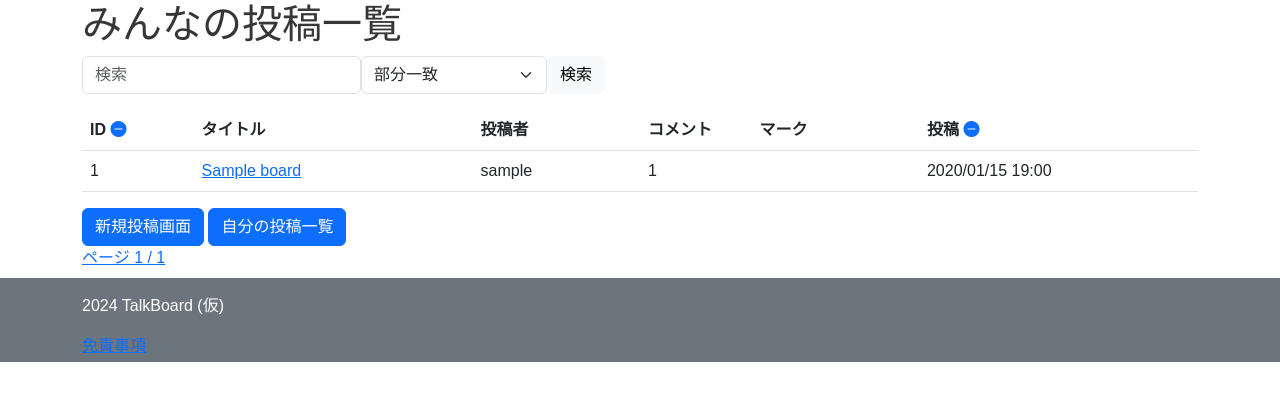
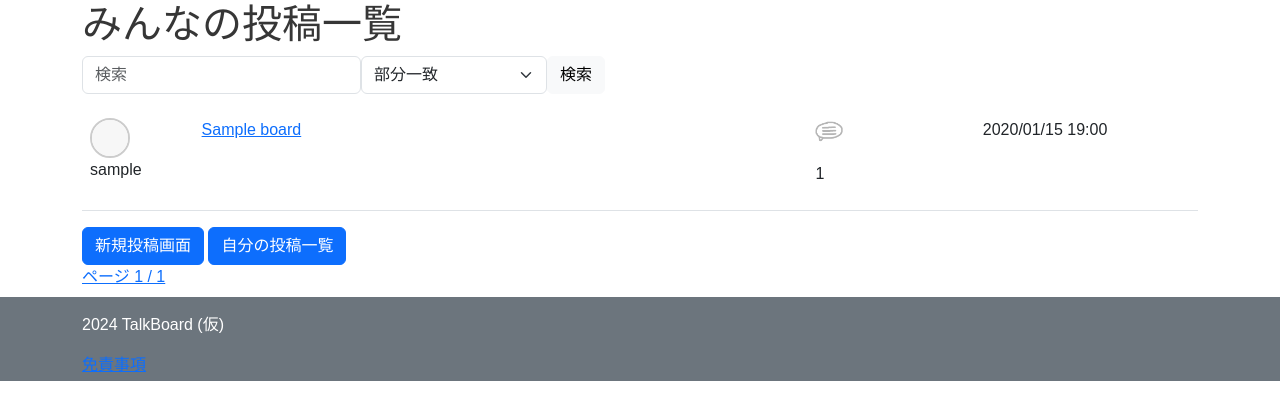
Before and after one commit to moemoehyun/TalkBoard, a Django app: page / in a window 1280 px wide. Shown: the part 93-513 px from the top of the page. Run offline with Django 5.2, Linux system fonts and the light colour scheme; tables that the repository leaves empty hold one stand-in row (values such as "Sample post").

Commit message:
スレッドのデザイン変更

```diff
--- a/TalkBoard/config/static/css/style.css
+++ b/TalkBoard/config/static/css/style.css
@@ -81,7 +81,7 @@ main {
 
 /* PC用とスマホ用のレスポンシブスタイル */
 .mobile-view {
-    font-size: 12px;
+    font-size: 11px;
 }
 
 .desktop-view {
--- a/TalkBoard/config/templates/index.html
+++ b/TalkBoard/config/templates/index.html
@@ -25,55 +25,37 @@
     <table class="table">
         <colgroup>
             <col style="width: 10%;">
-            <col style="width: 25%;">
-            <col style="width: 15%;">
-            <col style="width: 10%;">
-            <col style="width: 15%;">
-            <col style="width: 25%;">
+            <col style="width: 55%;">
+            <col style="width: 7%;">
+            <col style="width: 8%;">
+            <col style="width: 20%;">
             <!-- <col style="width: 15%;"> -->
         </colgroup>
-        <thead>
+        <!-- <thead>
             <tr>
-                <th scope="col">ID
-                    <a href="{% url 'app:sort' %}?sort=id&direction={{ next_direction|default:'asc' }}">
-                        {% include "direction.html" with sort_filed='id' field=sort_by direction=direction %}
-                    </a>
-                </th>
-                <th scope="col">タイトル
-                <!-- <a href="{% url 'app:sort' %}?sort=title&direction={{ next_direction|default:'asc' }}">
-                    {% include "direction.html" with sort_filed='title' field=sort_by direction=direction %}
-                </a> -->
                 <th scope="col">投稿者</th>
-            <th scope="col">コメント
-                <!-- <a href="{% url 'app:sort' %}?sort=comment_count&direction={{ next_direction|default:'asc' }}">
-                    {% include "direction.html" with sort_filed='comment_count' field=sort_by direction=direction %}
-                </a> -->
-            </th>
-            <th scope="col">
-                マーク
-            </th>
+                <th scope="col">タイトル</th>
+            <th scope="col">コメント</th>
+            <th scope="col">マーク</th>
                 <th scope="col">
                     投稿
                 <a href="{% url 'app:sort' %}?sort=created_at&direction={{ next_direction|default:'asc' }}">
                     {% include "direction.html" with sort_filed='created_at' field=sort_by direction=direction %}
                 </a>
                 </th>
-                <!-- <th scope="col">更新
-                <a href="{% url 'app:sort' %}?sort=updated_at&direction={{ next_direction|default:'asc' }}">
-                    {% include "direction.html" with sort_filed='updated_at' field=sort_by direction=direction %}
-                </a>
-            </th> -->
             </tr>
-        </thead>
+        </thead> -->
         <tbody>
             {% for board in boards %}
             <tr>
-                <td scope="col">{{ board.id }}</td>
+                <td scope="col">
+                    <img src="{{ user.profile.avatar.url|default:'/static/images/blank_avatar.png' }}" class="avatar">
+                    {{ board.user }}</td>
                 <td scope="col"><a href="{% url 'app:show' pk=board.id %}">{{ board.title }}</a></td>
                 <td scope="col">
-                    <!-- <img src="{{ user.profile.avatar.url|default:'/static/images/blank_avatar.png' }}" class="avatar"> -->
-                    {{ board.user }}</td>
-                <td scope="col">{{ board.comment_count }}</td>
+                    <p><img src="{% static 'images/coments_icon.png' %}" alt="アイコン" width="28"></p>
+                    <p>{{ board.comment_count }}</p>
+                </td>
                 <td>
                     {% if user.is_authenticated %}
                         {% if board.is_favorite %}
```
Also changed, not shown: TalkBoard/config/static/images/coments_icon.png (added).
